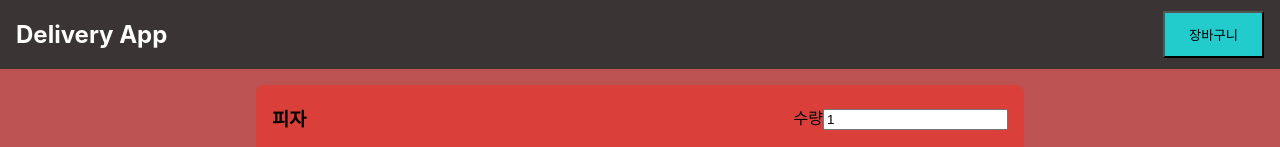
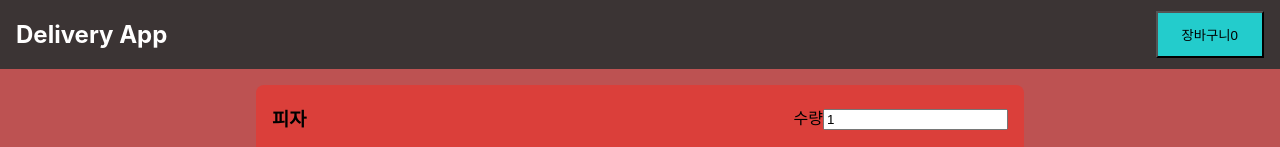
Before and after one commit to minseong99/frontend-delivery-app, a React (Create React App) app: page / in a window 1280 px wide. Shown: the top 147 px of the page. Built offline with nearby package versions, Linux system fonts and the light colour scheme.

Commit message:
fix: 카트가 보이는 상태를 context로 리팩토링!
-카트가 보이는 상태를 cartContext에 추가하여 context에서 카트가 보이는 상태를 가져와서 사용하도록 리팩토링을 하였습니다.

```diff
--- a/src/components/UI/MainHeader.js
+++ b/src/components/UI/MainHeader.js
@@ -1,23 +1,19 @@
-import React, { useState } from "react";
+import React, { useContext } from "react";
 import CartBtn from "../cart/CartBtn";
 import classes from "./MainHeader.module.css";
 import CartModal from "../cart/CartModal";
+import cartContext from "../../context/cartContext";
 
 const MainHeader = () => {
   // cart모달이 보일지 안보일지에 대한 state
-  const [isShowCart, setIsShowCart] = useState(false);
-
-  const cartBtnHandler = () => {
-    // 카트버튼이 클릭되면 카트가 보이는 상태 변경
-    setIsShowCart(!isShowCart);
-  };
+  const cartContextInfo = useContext(cartContext);
 
   return (
     <section className={classes.mainHeader}>
       <h1>Delivery App</h1>
-      <CartBtn clickHandler={cartBtnHandler} />
+      <CartBtn />
       {/* cart modal */}
-      {isShowCart && <CartModal />}
+      {cartContextInfo.isShow && <CartModal />}
     </section>
   );
 };
--- a/src/components/cart/CartBtn.js
+++ b/src/components/cart/CartBtn.js
@@ -1,10 +1,21 @@
-import React from "react";
+import React, { useContext } from "react";
 import classes from "./CartBtn.module.css";
+import cartContext from "../../context/cartContext";
 
-const CartBtn = (props) => {
+const CartBtn = () => {
+  const cartContextInfo = useContext(cartContext);
+
+  const cartBtnHandler = () => {
+    // 카트버튼이 클릭되면 카트가 보이는 상태 변경
+    cartContextInfo.setIsShow(!cartContextInfo.isShow);
+  };
+
   return (
-    <button onClick={props.clickHandler} className={classes.cartBtn}>
-      <span>장바구니</span>
+    <button onClick={cartBtnHandler} className={classes.cartBtn}>
+      <span>
+        장바구니
+        {cartContext.totalQuantity === 0 ? "" : cartContextInfo.totalQuantity}
+      </span>
     </button>
   );
 };
--- a/src/components/product/ProductBox.js
+++ b/src/components/product/ProductBox.js
@@ -61,7 +61,7 @@ const ProductBox = (props) => {
       </header>
       <main className={classes.productMain}>
         <span>{`${props.price}원`}</span>
-        <button>추가하기</button>
+        {!cartContextInfo.isShow && <button>추가하기</button>}
       </main>
     </form>
   );
--- a/src/context/cartContext.js
+++ b/src/context/cartContext.js
@@ -1,4 +1,4 @@
-import { createContext, useReducer } from "react";
+import { createContext, useReducer, useState } from "react";
 import cartInfoReducer from "../reducer/cartReducer";
 
 const cartContext = createContext({
@@ -6,6 +6,8 @@ const cartContext = createContext({
   totalQuantity: 0,
   totalPrice: 0,
   cartDispatch: (object) => {},
+  isShow: false,
+  setIsShow: (flag) => {},
 });
 
 const CartProvider = (props) => {
@@ -14,6 +16,7 @@ const CartProvider = (props) => {
     totalQuantity: 0,
     totalPrice: 0,
   });
+  const [cartIsShow, setCartIsShow] = useState(false);
 
   //cartContext에 있는 값들을 전역적으로 사용하기 위한 Provider
   return (
@@ -23,6 +26,8 @@ const CartProvider = (props) => {
         totalQuantity: cartInfo.totalQuantity,
         totalPrice: cartInfo.totalPrice,
         cartDispatch: cartInfoDispacth,
+        isShow: cartIsShow,
+        setIsShow: setCartIsShow,
       }}
     >
       {props.children}
--- a/src/reducer/cartReducer.js
+++ b/src/reducer/cartReducer.js
@@ -11,8 +11,8 @@ const cartInfoReducer = (state, action) => {
       return {
         ...state,
         items: [...state.items, newItem],
-        totalQuantity: state.totalQuantity + 1,
-        totalPrice: state.totalPrice + newItem.price,
+        totalQuantity: state.totalQuantity + newItem.quantity,
+        totalPrice: state.totalPrice + newItem.price * newItem.quantity,
       };
     }
     // 추가할 아이템이 items에 존재할 경우
@@ -26,7 +26,7 @@ const cartInfoReducer = (state, action) => {
         ...state,
         items: items,
         totalQuantity: state.totalQuantity + 1,
-        totalPrice: state.totalPrice + newItem.price * newItem.quantity,
+        totalPrice: state.totalPrice + newItem.price,
       };
     }
   }
```
